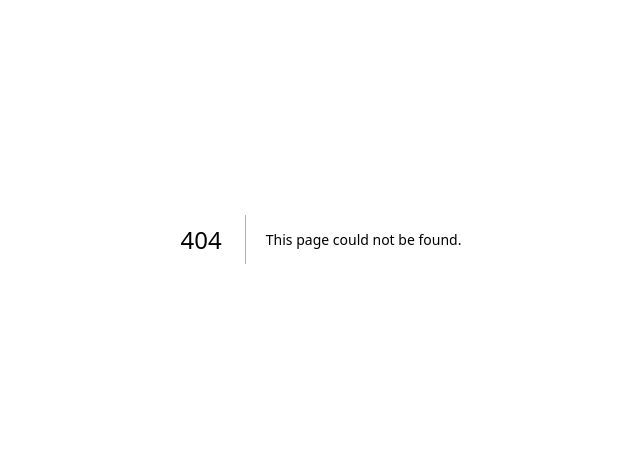
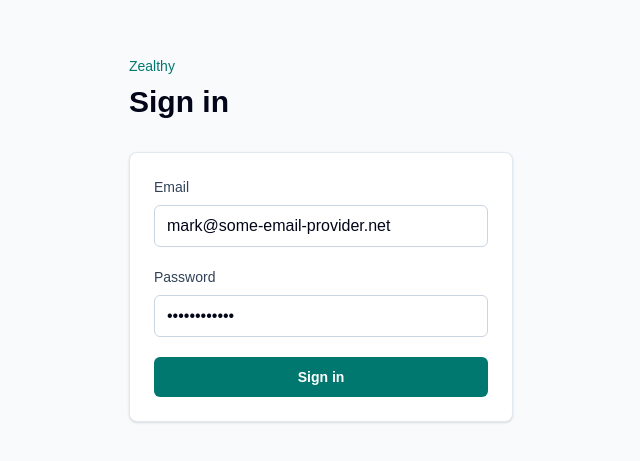
Before and after one commit to sagun-karki/Zealthy_EMR_sagun, a Next.js app: page /login in a window 1280 px wide. Before the commit this address had no page. Shown: the part 161-622 px from the top of the page, without its empty margins (319-959 px from the left). Built offline with nearby package versions, Linux system fonts and the light colour scheme.

Commit message:
feat: add login page and authentication functions

```diff
--- /dev/null
+++ b/src/app/api/auth/[...nextauth]/route.ts
@@ -0,0 +1,8 @@
+import NextAuth from "next-auth";
+import { authOptions } from "@/lib/auth";
+
+export const runtime = "nodejs";
+
+const handler = NextAuth(authOptions);
+
+export { handler as GET, handler as POST };
--- /dev/null
+++ b/src/app/login-form.tsx
@@ -0,0 +1,94 @@
+"use client";
+
+import { FormEvent, useState } from "react";
+import { signIn } from "next-auth/react";
+import { useRouter, useSearchParams } from "next/navigation";
+
+export function LoginForm() {
+  const router = useRouter();
+  const searchParams = useSearchParams();
+  const [error, setError] = useState("");
+  const [isSubmitting, setIsSubmitting] = useState(false);
+
+  async function handleSubmit(event: FormEvent<HTMLFormElement>) {
+    event.preventDefault();
+    setError("");
+    setIsSubmitting(true);
+
+    const formData = new FormData(event.currentTarget);
+    const callbackUrl = searchParams.get("callbackUrl") || "/";
+    const result = await signIn("credentials", {
+      email: formData.get("email"),
+      password: formData.get("password"),
+      redirect: false,
+      callbackUrl,
+    });
+
+    setIsSubmitting(false);
+
+    if (!result?.ok) {
+      setError("Email or password is incorrect.");
+      return;
+    }
+
+    router.push(callbackUrl.startsWith("/") ? callbackUrl : "/");
+    router.refresh();
+  }
+
+  return (
+    <form
+      onSubmit={handleSubmit}
+      className="space-y-5 rounded-lg border border-slate-200 bg-white p-6 shadow-sm"
+    >
+      <div>
+        <label
+          htmlFor="email"
+          className="block text-sm font-medium text-slate-700"
+        >
+          Email
+        </label>
+        <input
+          id="email"
+          name="email"
+          type="email"
+          required
+          autoComplete="email"
+          className="mt-2 w-full rounded-md border border-slate-300 px-3 py-2 text-slate-950 outline-none transition focus:border-teal-600 focus:ring-2 focus:ring-teal-100"
+          defaultValue="mark@some-email-provider.net"
+        />
+      </div>
+
+      <div>
+        <label
+          htmlFor="password"
+          className="block text-sm font-medium text-slate-700"
+        >
+          Password
+        </label>
+        <input
+          id="password"
+          name="password"
+          type="password"
+          required
+          autoComplete="current-password"
+          className="mt-2 w-full rounded-md border border-slate-300 px-3 py-2 text-slate-950 outline-none transition focus:border-teal-600 focus:ring-2 focus:ring-teal-100"
+          defaultValue="Password123!"
+        />
+      </div>
+
+      {error ? (
+        <p className="rounded-md bg-red-50 px-3 py-2 text-sm text-red-700">
+          {error}
+        </p>
+      ) : null}
+
+      <button
+        type="submit"
+        disabled={isSubmitting}
+        className="w-full rounded-md bg-teal-700 px-4 py-2.5 text-sm font-semibold text-white transition hover:bg-teal-800 disabled:cursor-not-allowed disabled:bg-slate-400"
+      >
+        {isSubmitting ? "Signing in..." : "Sign in"}
+      </button>
+    </form>
+  );
+}
--- /dev/null
+++ b/src/app/login/page.tsx
@@ -0,0 +1,27 @@
+import { Suspense } from "react";
+import { LoginForm } from "../login-form";
+
+export default function LoginPage() {
+  return (
+    <main className="flex min-h-screen items-center justify-center bg-slate-50 px-6 py-12">
+      <section className="w-full max-w-sm">
+        <div className="mb-8">
+          <p className="text-sm font-medium text-teal-700">Zealthy</p>
+          <h1 className="mt-2 text-3xl font-semibold text-slate-950">
+            Sign in
+          </h1>
+        </div>
+
+        <Suspense
+          fallback={
+            <div className="rounded-lg border border-slate-200 bg-white p-6 text-sm text-slate-600 shadow-sm">
+              Loading sign in...
+            </div>
+          }
+        >
+          <LoginForm />
+        </Suspense>
+      </section>
+    </main>
+  );
+}
--- /dev/null
+++ b/src/app/sign-out-button.tsx
@@ -0,0 +1,22 @@
+"use client";
+
+import { signOut } from "next-auth/react";
+import { useState } from "react";
+
+export function SignOutButton() {
+  const [isSigningOut, setIsSigningOut] = useState(false);
+
+  return (
+    <button
+      type="button"
+      disabled={isSigningOut}
+      onClick={() => {
+        setIsSigningOut(true);
+        void signOut({ callbackUrl: "/login" });
+      }}
+      className="shrink-0 text-sm text-red-600 hover:underline disabled:cursor-not-allowed disabled:text-slate-400"
+    >
+      {isSigningOut ? "Signing out..." : "Sign Out"}
+    </button>
+  );
+}
--- /dev/null
+++ b/src/lib/auth.ts
@@ -0,0 +1,98 @@
+import bcrypt from "bcryptjs";
+import { getServerSession } from "next-auth";
+import type { NextAuthOptions } from "next-auth";
+import CredentialsProvider from "next-auth/providers/credentials";
+import { prisma } from "@/lib/prisma";
+
+export const authOptions: NextAuthOptions = {
+  secret:
+    process.env.NEXTAUTH_SECRET ||
+    "zealthy-mini-emr-local-development-secret-change-before-production",
+  session: {
+    strategy: "jwt",
+  },
+  cookies: {
+    sessionToken: {
+      name: "zealthy.session-token",
+      options: {
+        httpOnly: true,
+        sameSite: "lax",
+        path: "/",
+        secure: process.env.NODE_ENV === "production",
+      },
+    },
+  },
+  pages: {
+    signIn: "/login",
+  },
+  providers: [
+    CredentialsProvider({
+      name: "Email and password",
+      credentials: {
+        email: { label: "Email", type: "email" },
+        password: { label: "Password", type: "password" },
+      },
+      async authorize(credentials) {
+        const email = credentials?.email?.trim().toLowerCase();
+        const password = credentials?.password;
+
+        if (!email || !password) {
+          return null;
+        }
+
+        const user = await prisma.user.findUnique({
+          where: { email },
+        });
+
+        if (!user) {
+          return null;
+        }
+
+        const isValidPassword = await bcrypt.compare(password, user.password);
+
+        if (!isValidPassword) {
+          return null;
+        }
+
+        return {
+          id: user.id.toString(),
+          name: user.name,
+          email: user.email,
+        };
+      },
+    }),
+  ],
+  callbacks: {
+    async jwt({ token, user }) {
+      if (user) {
+        token.sub = user.id;
+      }
+
+      return token;
+    },
+    async redirect({ baseUrl, url }) {
+      if (url.startsWith("/")) {
+        return `${baseUrl}${url}`;
+      }
+
+      if (new URL(url).origin === baseUrl) {
+        return url;
+      }
+
+      return baseUrl;
+    },
+    async session({ session, token }) {
+      if (session.user) {
+        session.user.id = token.sub;
+        session.user.name = token.name;
+        session.user.email = token.email;
+      }
+
+      return session;
+    },
+  },
+};
+
+export function auth() {
+  return getServerSession(authOptions);
+}
--- /dev/null
+++ b/src/types/next-auth.d.ts
@@ -0,0 +1,12 @@
+import "next-auth";
+
+declare module "next-auth" {
+  interface Session {
+    user?: {
+      id?: string;
+      name?: string | null;
+      email?: string | null;
+      image?: string | null;
+    };
+  }
+}
```
